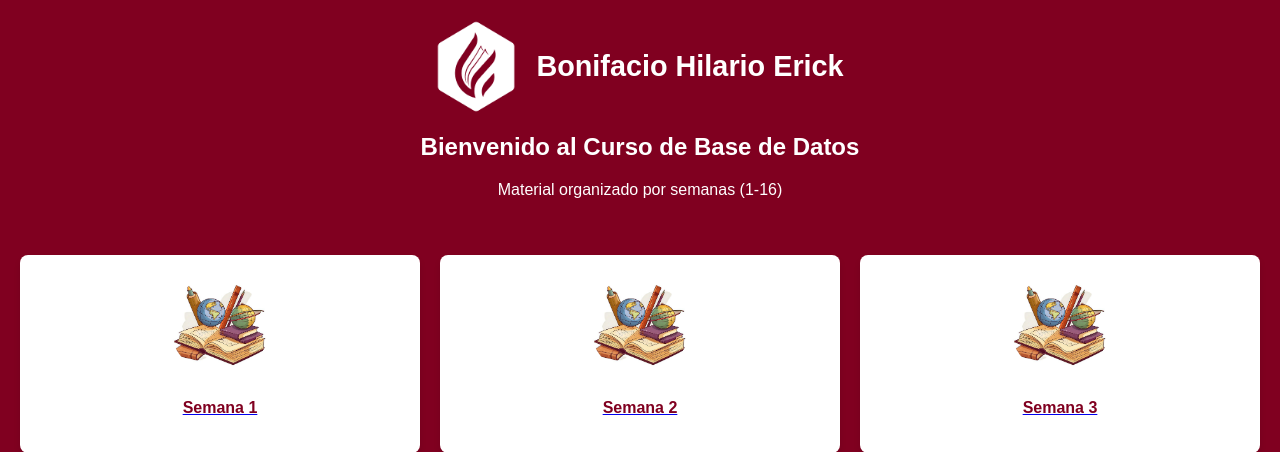
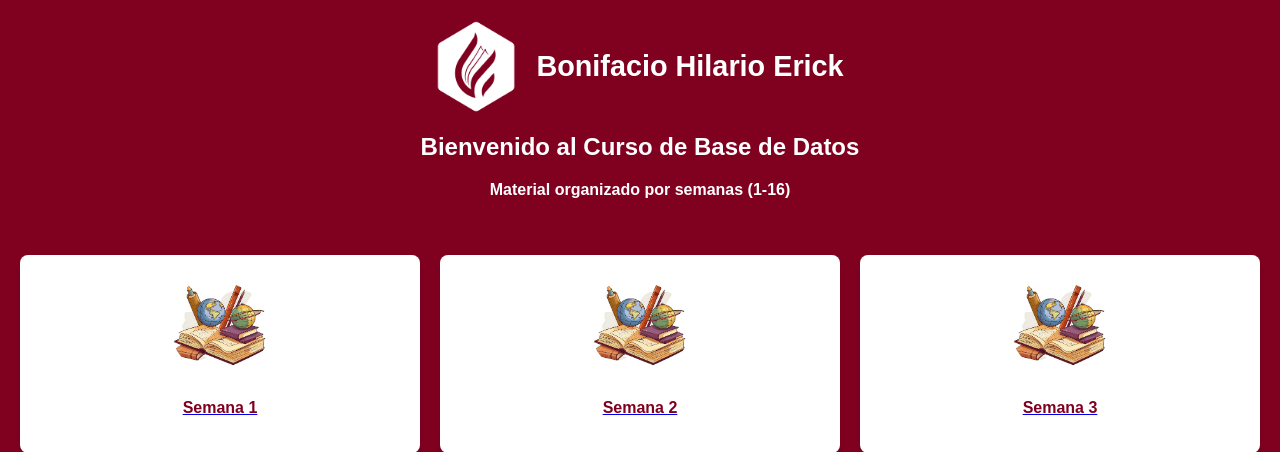
Before and after one commit to ErickBH/BASE-DE-DATOS, a PHP site: page /index.html in a window 1280 px wide. Shown: the top 452 px of the page. Run offline with PHP 8.4, Linux system fonts and the light colour scheme.

Commit message:
Update estilos.css

```diff
--- a/estilos.css
+++ b/estilos.css
@@ -88,3 +88,9 @@ button:hover {
   margin: 0;
   font-size: 1.8em;
 }
+p {
+  color: white;  /* Cambia el color del texto a blanco */
+  font-size: 16px;
+  font-weight: bold;
+  margin-top: 10px;
+}
```
